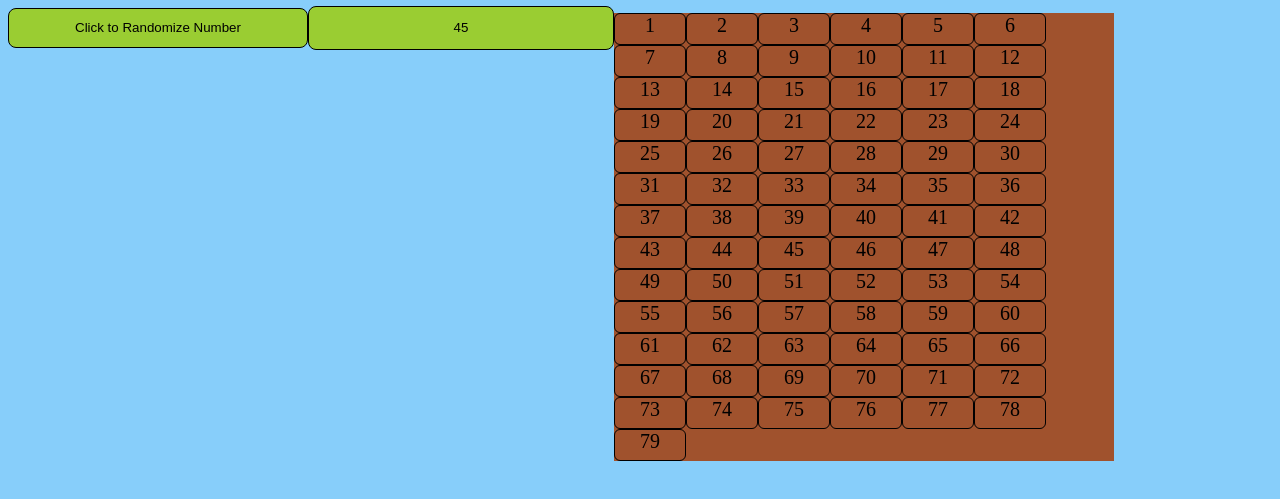
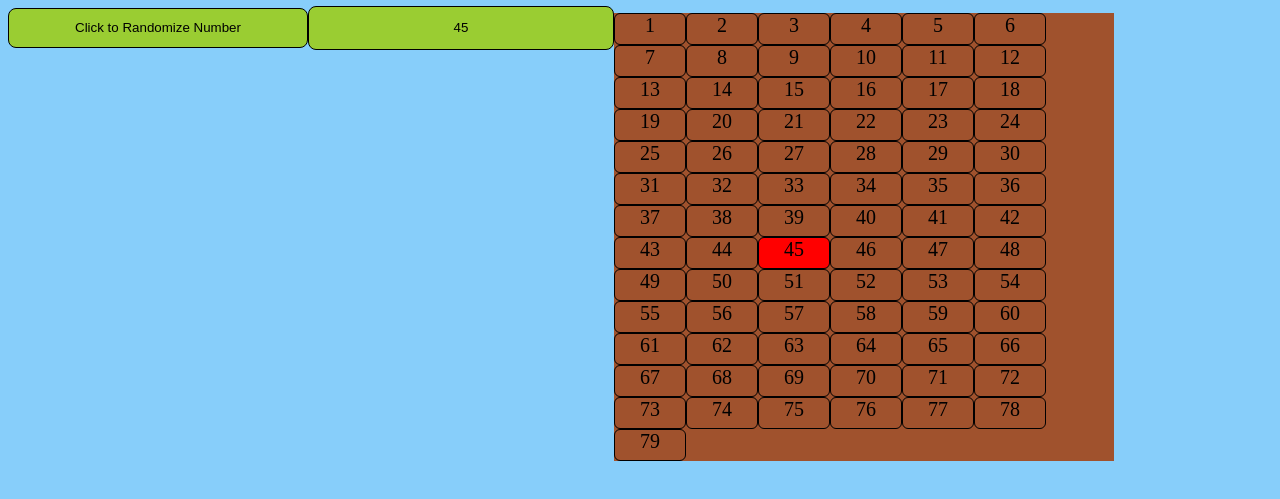
Before and after one commit to silviualexm/d9homework, a plain HTML site: page index.html in a window 1280 px wide. Both pictures are taken after a click on the button "Click to Randomize Number". Shown: the part 95-594 px from the top of the page. Drawn offline with Linux system fonts and the light colour scheme.

Commit message:
solved some issues

```diff
--- a/index.html
+++ b/index.html
@@ -11,9 +11,9 @@
 <body>
 
     <script>
-       // window.addEventListener("DOMContentLoaded", function(){
-        //console.log("DOM is loaded")
-        //})
+     window.addEventListener("DOMContentLoaded", function(){
+        console.log("DOM is loaded")
+     })
 
         let body = document.querySelector('body')
         let title = document.createElement('h1')
@@ -34,57 +34,28 @@
         let bingoBoard = document.createElement('div')
         bingoBoard.setAttribute('id', 'divBoard')
         body.appendChild(bingoBoard)
-
-        //let test = document.getElementById('divBoard')
-        //console.log(test.innerHTML)
-
-
         const randomize = function (min, max){
             return Math.floor(Math.random() * (max - min) + min)
             //display.value = randomize(1, 79)
             //console.log(display.value)
         }
 
-        const random = function(e){
+        const random = function(){
             let num = randomize(1, 79)
             console.log(num)
             display.value = num
-            //console.log(display.value)
 
-            // All the paragraphs in the document
-            //var items = document.getElementsByTagName("p");
-            let boardCell = document.getElementsByClassName("divcel")
+            let boardCell = document.getElementsByClassName('divCel')
             console.log(boardCell.length)
 
-            // For each item in the list,
-            // append the entire element as a string of HTML
-            var gross = "";
-            for (var i = 0; i < boardCell.length; i++) {
-              gross += boardCell[i];
-              console.log(gross[i])
-            }
-            //console.log(gross[0])
-
-// gross is now all the HTML for the paragraphs
-
-            let x = boardCell.length // x e 0 aici
-            console.log(x)
-            //console.log(boardCell)
-            for(let i=0; i<boardCell.length; i++){  // e ceva cu boardCell, nu trece de conditie din cauza .length
-                //console.log(i)
-                if (2<3){
-                    console.log("ccceva")
-                    //boardCell[i].style.borderColor = "black"
-                    //boardCell[i].style.backgroundColor = "red"
-                    //display.value = ""
+            for(let i=0; i<boardCell.length; i++){
+                //console.log(boardCell[i].innerHTML)
+                if (parseInt(boardCell[i].innerHTML) === num){
+                    boardCell[i].style.borderColor = "black"
+                    boardCell[i].style.backgroundColor = "red"
                 }
 
             }
-
-
-            //alert('noua alerta')
-            //console.log("ceva")
-            //return randomize(1, 79)
         }
         let btn = document.querySelector('.randomize')
 
@@ -98,6 +69,7 @@
             bingoBoard.appendChild(boardCell)
             boardCell.style.borderColor = "black"
         }
+
         </script>
     <!--
         BINGO CHALLENGE!!!
```
